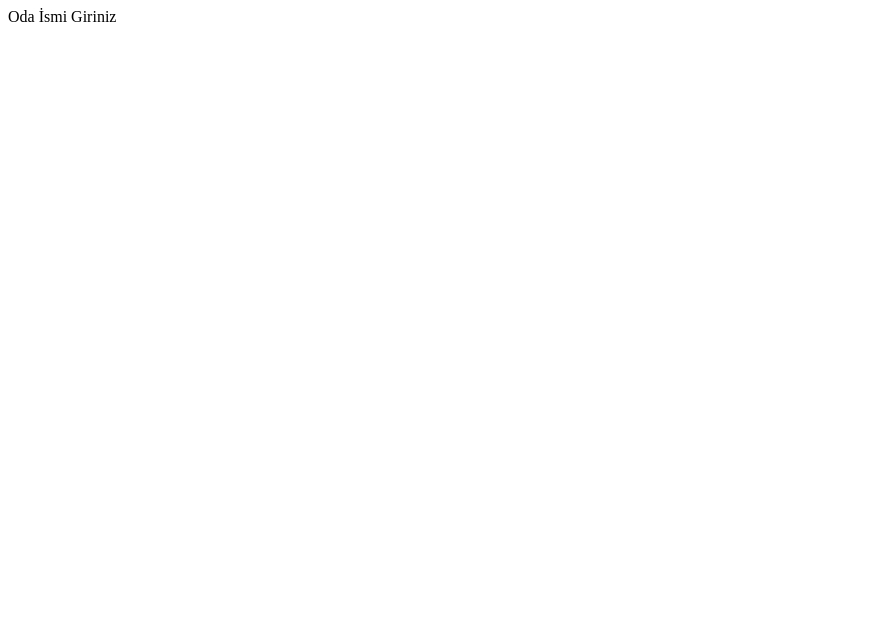
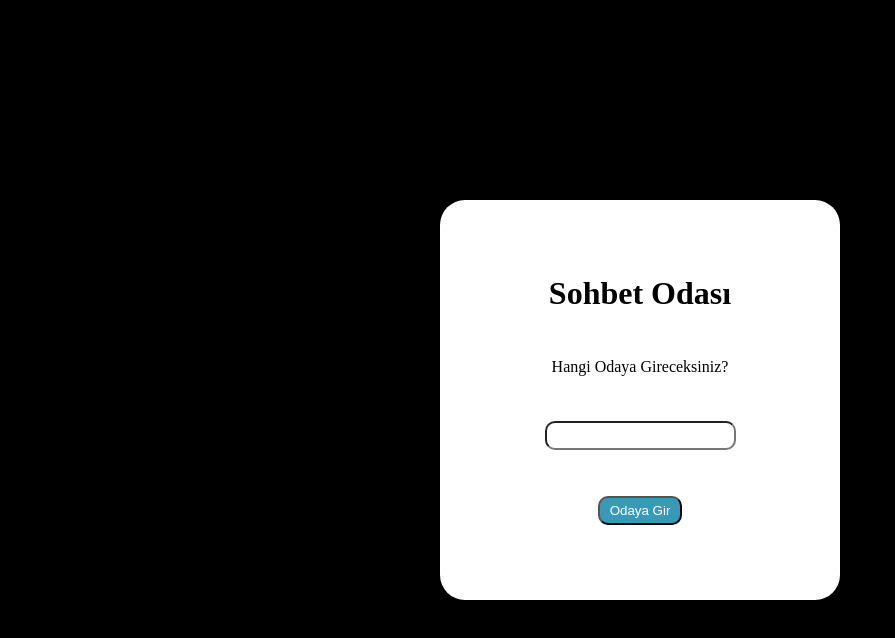
Before and after one commit to serdarferhat/chat-firebase, a React (Create React App) app: page / in a window 1280 px wide. Shown: the top 638 px of the page, without its empty margins (0-895 px from the left). Built offline with nearby package versions, Linux system fonts and the light colour scheme.

Commit message:
useRef_value-tutarken

```diff
--- a/src/App.js
+++ b/src/App.js
@@ -1,15 +1,35 @@
-import React, { useState } from "react";
+import React, { useRef, useState } from "react";
 import Auth from "./components/Auth";
+import Chat from "./components/Chat";
+import "./styles/style.css";
 
 function App() {
-  const [isAuth,setIsAuth]=useState(localStorage.getItem("token"))
+  const [isAuth, setIsAuth] = useState(localStorage.getItem("token"));
+  const inputRef = useRef(null);
+  const [room, setRoom] = useState(null);
 
-  if(!isAuth){
-    <Auth/>
+  if (!isAuth) {
+    <Auth />;
   }
   return (
-    <div className="App">
-      Oda İsmi Giriniz
+    <div className="container">
+      {room ? (
+        <Chat />
+      ) : (
+        <div className="container-room">
+          {" "}
+          <h1>Sohbet Odası</h1>
+          <p>Hangi Odaya Gireceksiniz?</p>
+          <input type={"text"} ref={inputRef}></input>
+          <button
+            onClick={() => {
+              setRoom(inputRef.current.value);
+            }}
+          >
+            Odaya Gir
+          </button>
+        </div>
+      )}
     </div>
   );
 }
--- /dev/null
+++ b/src/styles/style.css
@@ -0,0 +1,38 @@
+* {
+  margin: 0;
+  padding: 0;
+  box-sizing: border-box;
+}
+
+.container {
+  background-color: #000000;
+  color: white;
+  width: 100vw;
+  height: 100vh;
+  overflow: hidden;
+  display: flex;
+  align-items: center;
+  justify-content: center;
+}
+.container-room {
+  background-color: white;
+  color: #000000;
+  width: 50vh;
+  height: 50vh;
+  border-radius: 25px;
+  padding: 75px;
+  display: flex;
+  flex-direction: column;
+  align-items: center;
+  justify-content: space-between;
+}
+.container-room input {
+  padding: 5px;
+  border-radius: 10px;
+}
+.container-room button {
+  padding: 5px 10px;
+  border-radius: 10px;
+  color: white;
+  background-color: #3A98B9;
+}/*# sourceMappingURL=style.css.map */
--- /dev/null
+++ b/src/styles/style.scss
@@ -0,0 +1,38 @@
+* {
+  margin: 0;
+  padding: 0;
+  box-sizing: border-box;
+}
+
+.container {
+  background-color: #000000;
+  color: white;
+  width: 100vw;
+  height: 100vh;
+  overflow: hidden;
+  display: flex;
+  align-items: center;
+  justify-content: center;
+  &-room{
+                background-color:white ;
+                color: #000000;
+                width: 50vh;
+                height: 50vh;
+                border-radius: 25px;
+                padding: 75px;
+                display: flex;
+                flex-direction: column;
+                align-items: center;
+                justify-content: space-between;
+                input{
+                          padding: 5px;
+                          border-radius: 10px;
+                }
+                button{
+                                padding: 5px 10px;
+                                border-radius: 10px;
+                                color: white;
+                                background-color:#3A98B9 ;
+  }
+}
+}
```
Also changed, not shown: 1 other file (tests, documents, lock files or other folders).
